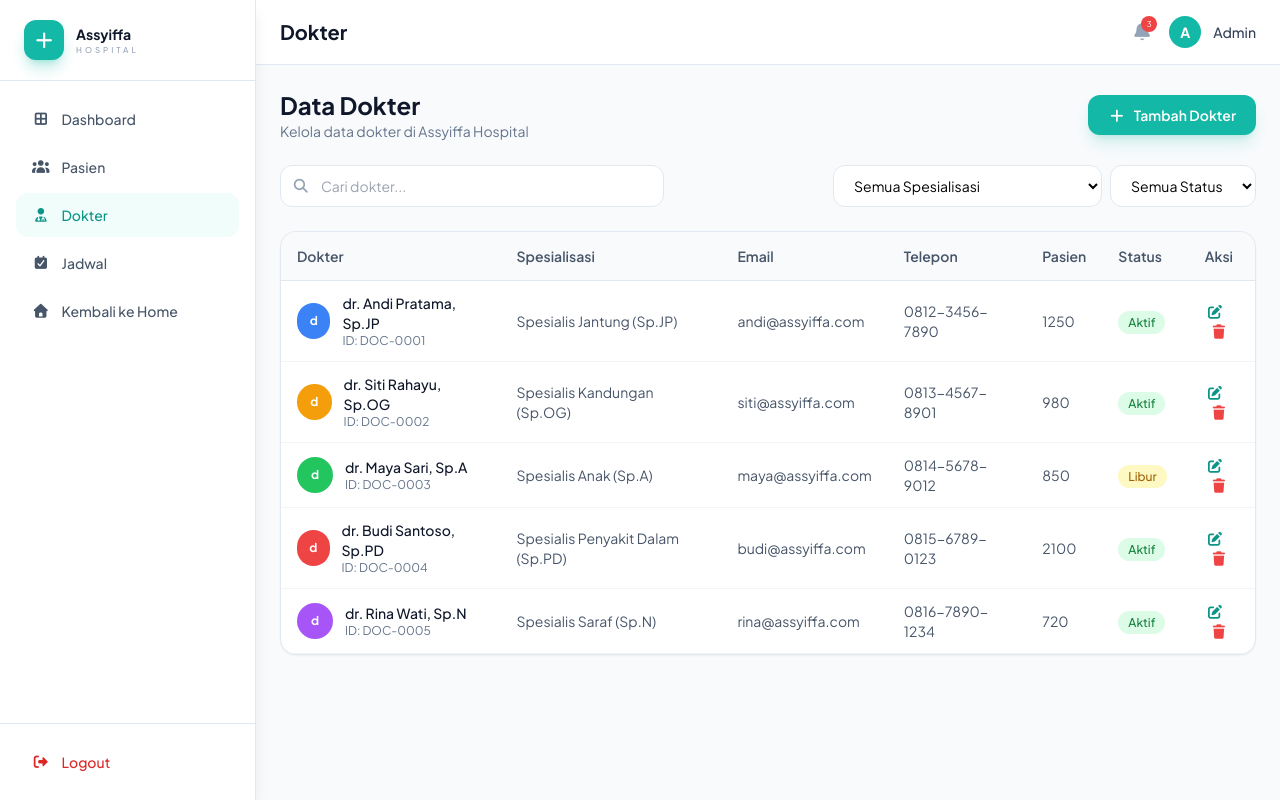
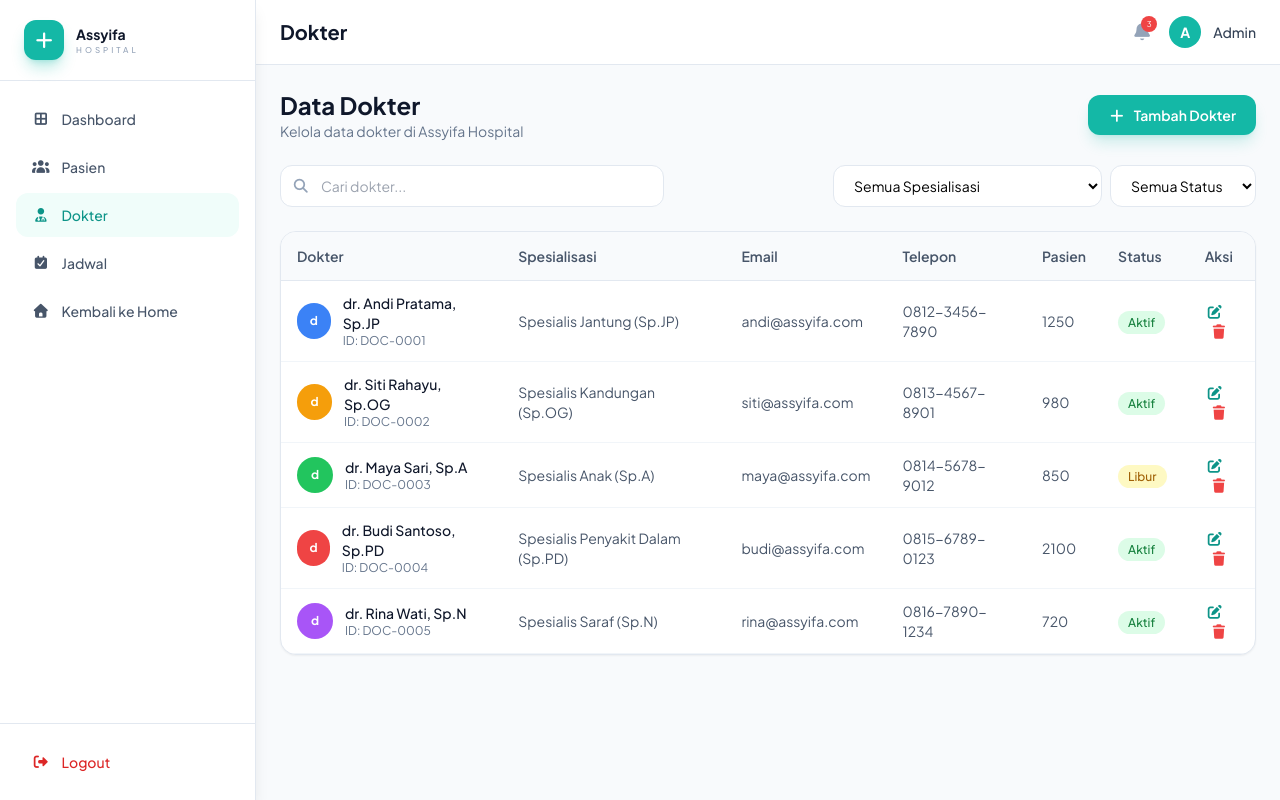
Before and after one commit to Rikudotahuisi/desain-tailwind, a Vue app: page /admin/doctors in a window 1280 px wide. Built offline with nearby package versions, Linux system fonts and the light colour scheme; sample sign-in values are in the browser's storage.

Commit message:
memperbaiki halaman articleview

```diff
--- a/src/components/Chatbot.vue
+++ b/src/components/Chatbot.vue
@@ -30,7 +30,7 @@
               <span class="absolute bottom-0 right-0 h-3 w-3 rounded-full bg-green-400 ring-2 ring-white animate-pulse"></span>
             </div>
             <div>
-              <h3 class="font-semibold tracking-wide">Assyiffa Bot</h3>
+              <h3 class="font-semibold tracking-wide">Assyifa Bot</h3>
               <p class="text-xs text-teal-100">Online • Siap membantu</p>
             </div>
           </div>
@@ -175,7 +175,7 @@ const formatMessage = (text: string) => {
 const messages = ref<Message[]>([
   {
     sender: 'bot',
-    text: 'Halo! Selamat datang di **Assyiffa Hospital**.\n\nSaya siap membantu Anda dengan:\n- Medical Check Up\n- Jadwal Dokter\n- Informasi Rumah Sakit\n- Booking Online\n- Kontak Kami\n\nSilakan pilih menu di bawah atau ketik pertanyaan Anda.'
+    text: 'Halo! Selamat datang di **Assyifa Hospital**.\n\nSaya siap membantu Anda dengan:\n- Medical Check Up\n- Jadwal Dokter\n- Informasi Rumah Sakit\n- Booking Online\n- Kontak Kami\n\nSilakan pilih menu di bawah atau ketik pertanyaan Anda.'
   }
 ])
 
--- a/src/components/Footer.vue
+++ b/src/components/Footer.vue
@@ -8,7 +8,7 @@
               <i class="fas fa-plus text-xl font-bold"></i>
             </div>
             <div>
-              <div class="text-lg font-bold">Assyiffa</div>
+              <div class="text-lg font-bold">Assyifa</div>
               <div class="text-xs font-medium tracking-[3px] text-white/40">HOSPITAL</div>
             </div>
           </div>
@@ -48,14 +48,14 @@
           <ul class="mt-4 space-y-3 text-sm text-white/60">
             <li><i class="fas fa-map-marker-alt mr-3 text-teal-400"></i>Jl. Kesehatan No. 123, Jakarta</li>
             <li><i class="fas fa-phone mr-3 text-teal-400"></i>1600-MED (633)</li>
-            <li><i class="fas fa-envelope mr-3 text-teal-400"></i>info@Assyiffahospital.com</li>
+            <li><i class="fas fa-envelope mr-3 text-teal-400"></i>info@Assyifahospital.com</li>
             <li><i class="fas fa-clock mr-3 text-teal-400"></i>24 Jam Nonstop</li>
           </ul>
         </div>
       </div>
 
       <div class="mt-12 border-t border-white/10 pt-8 text-center text-sm text-white/40">
-        <i class="far fa-copyright mr-1"></i> 2026 Assyiffa Hospital. All rights reserved.
+        <i class="far fa-copyright mr-1"></i> 2026 Assyifa Hospital. All rights reserved.
       </div>
     </div>
   </footer>
--- a/src/layouts/AdminLayout.vue
+++ b/src/layouts/AdminLayout.vue
@@ -8,7 +8,7 @@
           <i class="fas fa-plus text-lg font-bold"></i>
         </div>
         <div>
-          <div class="text-sm font-bold text-slate-900">Assyiffa</div>
+          <div class="text-sm font-bold text-slate-900">Assyifa</div>
           <div class="text-[8px] font-medium tracking-[3px] text-slate-400">HOSPITAL</div>
         </div>
       </div>
--- a/src/views/admin/AdminDoctors.vue
+++ b/src/views/admin/AdminDoctors.vue
@@ -4,7 +4,7 @@
     <div class="flex items-center justify-between mb-6">
       <div>
         <h2 class="text-2xl font-bold text-slate-900">Data Dokter</h2>
-        <p class="text-sm text-slate-500">Kelola data dokter di Assyiffa Hospital</p>
+        <p class="text-sm text-slate-500">Kelola data dokter di Assyifa Hospital</p>
       </div>
       <button
         @click="showModal = true"
@@ -328,7 +328,7 @@ const doctors = ref([
     id: 1,
     name: 'dr. Andi Pratama, Sp.JP',
     specialty: 'Spesialis Jantung (Sp.JP)',
-    email: 'andi@assyiffa.com',
+    email: 'andi@assyifa.com',
     phone: '0812-3456-7890',
     joinDate: '2020-01-15',
     status: 'Aktif',
@@ -342,7 +342,7 @@ const doctors = ref([
     id: 2,
     name: 'dr. Siti Rahayu, Sp.OG',
     specialty: 'Spesialis Kandungan (Sp.OG)',
-    email: 'siti@assyiffa.com',
+    email: 'siti@assyifa.com',
     phone: '0813-4567-8901',
     joinDate: '2019-06-20',
     status: 'Aktif',
@@ -356,7 +356,7 @@ const doctors = ref([
     id: 3,
     name: 'dr. Maya Sari, Sp.A',
     specialty: 'Spesialis Anak (Sp.A)',
-    email: 'maya@assyiffa.com',
+    email: 'maya@assyifa.com',
     phone: '0814-5678-9012',
     joinDate: '2021-03-10',
     status: 'Libur',
@@ -370,7 +370,7 @@ const doctors = ref([
     id: 4,
     name: 'dr. Budi Santoso, Sp.PD',
     specialty: 'Spesialis Penyakit Dalam (Sp.PD)',
-    email: 'budi@assyiffa.com',
+    email: 'budi@assyifa.com',
     phone: '0815-6789-0123',
     joinDate: '2018-11-01',
     status: 'Aktif',
@@ -384,7 +384,7 @@ const doctors = ref([
     id: 5,
     name: 'dr. Rina Wati, Sp.N',
     specialty: 'Spesialis Saraf (Sp.N)',
-    email: 'rina@assyiffa.com',
+    email: 'rina@assyifa.com',
     phone: '0816-7890-1234',
     joinDate: '2022-01-05',
     status: 'Aktif',
```
